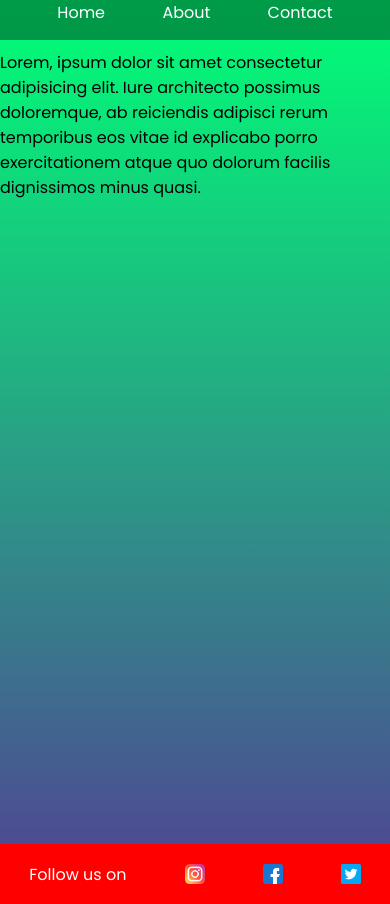
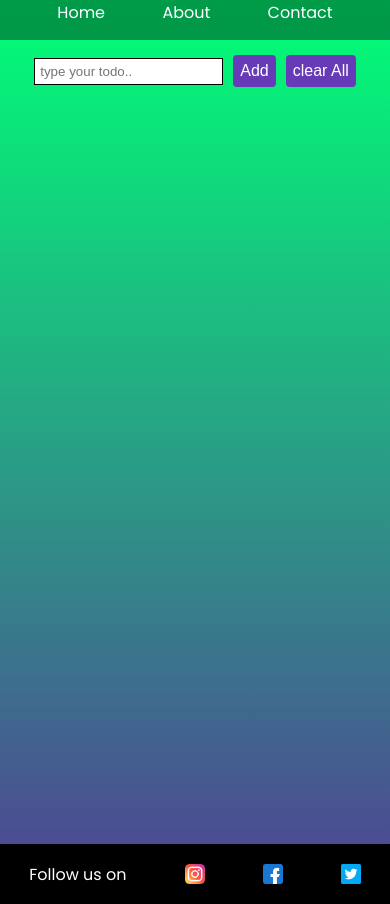
Before and after one commit to zubairmujawar/text-magic, a React (Create React App) app: page /about in a window 390 px wide. Built offline with nearby package versions, Linux system fonts and the light colour scheme.

Commit message:
todo app added

```diff
--- a/src/App.css
+++ b/src/App.css
@@ -14,6 +14,11 @@
 
   h1 {
     padding: 5px;
+  }
+  .h1-404{
+    margin-bottom: 9rem;
+    font-size: 2rem;
+    color: white;
   }
 
   #textinput {
--- a/src/Components/About.jsx
+++ b/src/Components/About.jsx
@@ -1,12 +1,64 @@
-import React from "react";
+import React, { useState } from "react";
 
 const About = () => {
+  const [input, setinput] = useState("");
+  const [item, setitem] = useState([]);
+
+  const addItem = () => {
+    setitem([...item, input]);
+    setinput("");
+  };
+  const deleteItem = (id) => {
+    const updatedTodo = item.filter((elem, ind) => {
+      return ind !== id;
+    });
+    setitem(updatedTodo);
+  };
+  const clearAll = () => {
+    setitem([]);
+  };
   return (
     <div className="about-container">
-      Lorem, ipsum dolor sit amet consectetur adipisicing elit. Iure architecto
-      possimus doloremque, ab reiciendis adipisci rerum temporibus eos vitae id
-      explicabo porro exercitationem atque quo dolorum facilis dignissimos minus
-      quasi.
+      <div
+        style={{
+          display: "flex",
+          alignItems: "center",
+          justifyContent: "center",
+        }}
+      >
+        <input
+          type="text"
+          id="input"
+          placeholder="type your todo.."
+          value={input}
+          onChange={(e) => setinput(e.target.value)}
+        />
+        <button className="btn" onClick={addItem}>
+          Add
+        </button>
+        <button onClick={clearAll} className="btn">
+          clear All
+        </button>
+      </div>
+      <div>
+        <ul>
+          {item.map((elem, index) => (
+            <div
+              key={index}
+              style={{
+                display: "flex",
+                alignItems: "center",
+                justifyContent: "center",
+              }}
+            >
+              <h5 className="todo">{elem}</h5>
+              <button className="btn" onClick={() => deleteItem(index)}>
+                Delete
+              </button>
+            </div>
+          ))}
+        </ul>
+      </div>
     </div>
   );
 };
--- a/src/Components/Contact.jsx
+++ b/src/Components/Contact.jsx
@@ -3,45 +3,7 @@ import React from "react";
 const Contact = () => {
   return (
     <div className="main-container-contact">
-      <div>
-        Lorem ipsum dolor sit, amet consectetur adipisicing elit. Laborum
-        voluptate omnis reprehenderit enim, necessitatibus culpa quae id,
-        laudantium libero vel rerum tempore, eius voluptatibus. Deleniti
-        accusamus dolor sequi magnam in. Minus eius consectetur voluptates
-        nulla. Repudiandae necessitatibus tempore similique animi sequi commodi
-         illum modi commodi odio, eius, maiores soluta quas
-        inventore, unde quibusdam nobis. Cum, consequuntur! Et ad natus
-        provident. Corrupti deleniti provident ipsa veniam sint amet aspernatur
-        sed in? Magni. Cum sapiente mollitia officia asperiores et eaque
-        doloremque, nam quia iusto unde voluptatum harum facere. Fugiat minima
-        debitis aperiam blanditiis reiciendis voluptates delectus, vitae aut
-        est, sunt nisi totam deserunt! Porro eveniet nisi soluta quas eligendi,
-        perspiciatis suscipit saepe vitae adipisci fuga laudantium voluptatibus
-        corrupti vero quos, cumque quod sapiente deserunt quia repellat dolorem.
-        Nisi voluptatem autem velit dolore cumque? Error delectus excepturi
-        earum laudantium? Ratione aperiam, dolor error illum est laboriosam
-        magnam doloremque harum earum ut itaque tempore magni explicabo fugiat,
-        atque inventore incidunt officiis voluptas, facilis illo temporibus? Ab
-        veniam debitis perferendis odit velit quia numquam quasi iste quo, earum
-        temporibus similique repellat architecto aperiam vero hic tempore
-        consectetur aliquid reprehenderit. Odit repellat delectus aliquam odio
-        illo amet. Doloremque temporibus numquam officia quasi dicta cumque ut a
-        excepturi pariatur sapiente autem corporis itaque odit, minima ducimus
-        similique perspiciatis assumenda sed ipsa quia officiis asperiores
-        earum! Velit, totam odio! Rerum unde dignissimos excepturi quidem? Eaque
-        qui dolore tenetur eum debitis aliquid hic iusto nisi nobis maxime
-        impedit, natus cum. Nobis odit, quam ipsum rem sint blanditiis nam non
-        minus? Fugit dolorum culpa eveniet non ad nihil odio repellendus
-        cupiditate temporibus commodi obcaecati esse vel assumenda deleniti,
-        veniam dolore ut facere consequatur possimus minima rerum explicabo quia
-        ipsum! Ex, cumque. Corporis similique hic vero quae voluptatem earum
-        recusandae provident laborum, dignissimos dolor quibusdam, numquam quis
-        rerum mollitia in placeat nisi! Dolorum saepe repudiandae quas at dolor
-        nihil, dolores perferendis maxime. Facere, quisquam. Quod tempore enim
-        ipsa nisi ut, nemo explicabo ad aut suscipit mollitia officia modi quia
-        fugit, molestias veniam repellendus illum excepturi! Facilis, doloremque
-        molestiae distinctio aliquid nihil deserunt?
-      </div>
+      abc
     </div>
   );
 };
--- a/src/Components/Home.jsx
+++ b/src/Components/Home.jsx
@@ -39,6 +39,10 @@ const Home = () => {
   const removeAllSpaces = () => {
     setinput(input.replace(/\s/g, ""));
   };
+
+  const clear = () =>{
+    setinput("")
+  }
 
 
   const passRef = useRef(null);
@@ -90,6 +94,12 @@ const Home = () => {
           >
             Remove all spaces
           </button>
+          <button
+            className="btn"
+            onClick={() => handelTransform(clear)}
+          >
+            Clear
+          </button>
         </div>
       </div>
     </div>
--- /dev/null
+++ b/src/Components/Page404.jsx
@@ -0,0 +1,11 @@
+import React from "react";
+
+const Page404 = () => {
+  return (
+    <div className="container404">
+      <h1 className="h1-404">Sorry, This page is not found</h1>
+    </div>
+  );
+};
+
+export default Page404;
--- a/src/index.css
+++ b/src/index.css
@@ -107,11 +107,22 @@ textarea {
   width: 100%;
   padding: 10px;
   margin: 10px 0;
-  border: 1px solid #ccc;
+  border: 1px solid #5f5f5f;
   border-radius: 4px;
   resize: none;
 }
+#input{
+  padding: 5px;
+  margin: 5px;
+  border: 1px solid black;
+}
+.todo{
+  background-color: white;
+  border: 1px solid black;
+  padding: 2px 7px;
+  border-radius: 4px;
 
+}
 .btn {
   background-color: #673ab7;
   color: #fff;
@@ -132,6 +143,19 @@ textarea {
   cursor: pointer;
 
 }
+.container404{
+  max-width: 100vw;
+  min-height: 100vh;
+  background: url(https://www.elegantthemes.com/blog/wp-content/uploads/2020/02/000-404.png);
+  display: flex;
+  background-size: cover;
+  flex-direction: column;
+  justify-content: center;
+  align-items: center;
+  background-position: center center;
+  background-repeat: no-repeat;
+}
+
 
 @media only screen and (max-width: 600px) {
   .footer img{
@@ -140,7 +164,33 @@ textarea {
 
   }
   .footer{
-    background-color: red;
+    /* background-color: red; */
     cursor: pointer;
   }
+  .h1-404{
+    margin-bottom: 12rem;
+    font-size: 1rem;
+  }
+  .sec-container {
+  max-width: 350px;
+  padding: 10px;
+  box-shadow: 20px 20px 5px 3px rgba(0, 0, 0, 0.1);
+  border-radius: 5px;
+  border: 1px solid;
+  text-align: center;
+  }
+  .btn {
+    background-color: #673ab7;
+    color: #fff;
+    padding:  7px;
+    margin: 5px;
+    border: none;
+    border-radius: 4px;
+    cursor: pointer;
+    font-size: 16px;
+    transition: background-color 0.3s;
+  }
+  textarea{
+    width: 90%;
+  }
 }
```
Also changed, not shown: src/index.js (+8 -3 lines).
